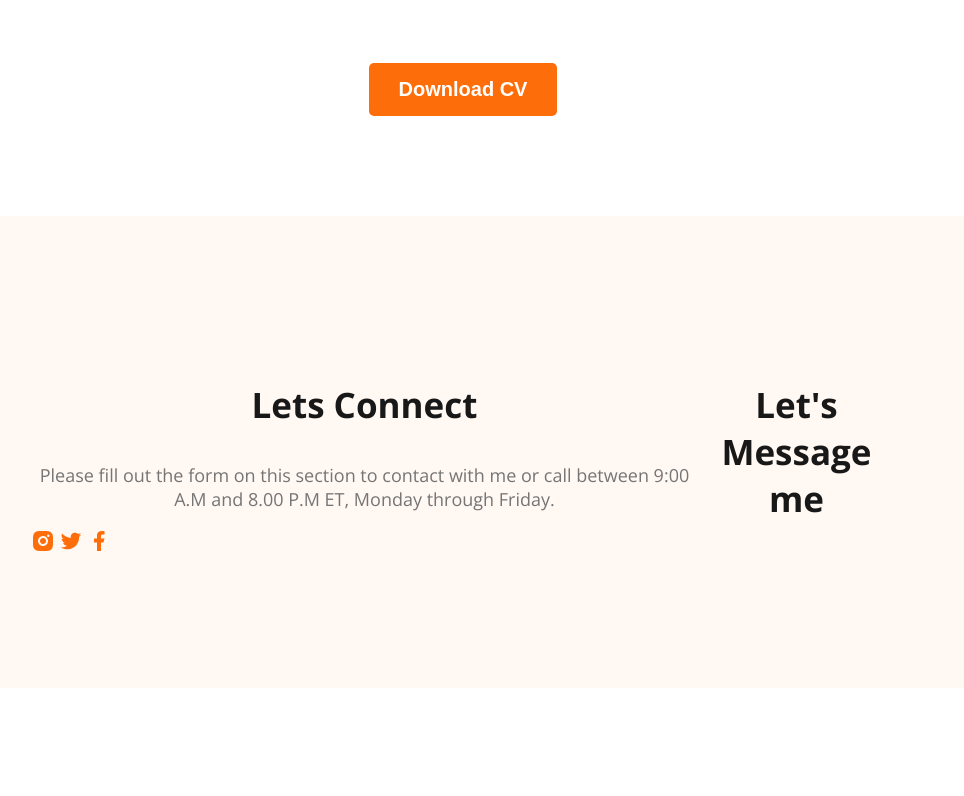
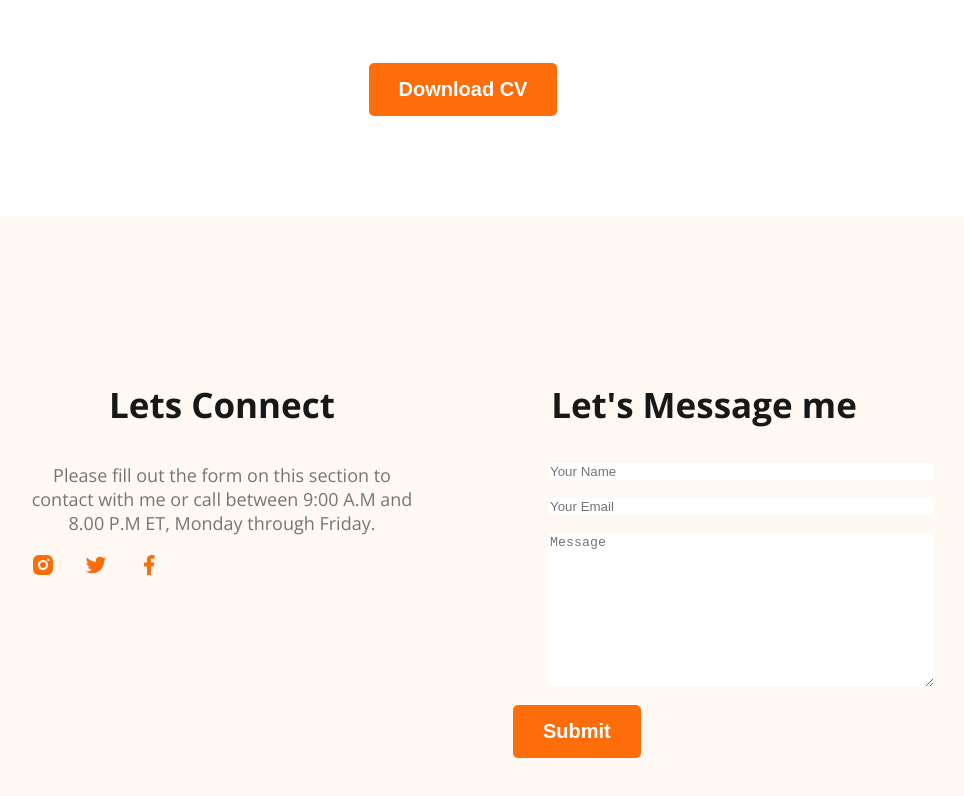
Before and after one commit to MusfiqRabby/webdeveloper-portfolio, a plain HTML site: page index.html in a window 1280 px wide. Shown: the part 3159-3955 px from the top of the page, without its empty margins (177-1141 px from the left). Before the commit the page ends 3855 px from the top, so only its background shows below. Drawn offline with nearby package versions, Linux system fonts and the light colour scheme.

Commit message:
footer section with contact added

```diff
--- a/index.html
+++ b/index.html
@@ -161,10 +161,15 @@
                     <a href=""><img src="images/icons/facebook.png" alt=""></a>
                 </div>
         </div>
+
         <div class="footer-column">
-            <h3 class="section-title">
-                Let's Message me</h3>
-
+            <h3 class="section-title">Let's Message me</h3>
+            <form class="contact" action="">
+             <input type="text" placeholder="Your Name">
+             <input type="email" placeholder="Your Email" id="">
+             <textarea name="" placeholder="Message" id="" cols="30" rows="10"></textarea>
+             <input class="btn-primary" type="submit" value="Submit">
+            </form>
         </div>
    </footer>
 
--- a/styles/portfolio.css
+++ b/styles/portfolio.css
@@ -161,30 +161,49 @@ main section {
   margin-bottom: 10px;
 }
 
-.resume-item-institute{
-    margin-top: 20px;
-    margin-top: 0;
+.resume-item-institute {
+  margin-top: 20px;
+  margin-top: 0;
 }
 
 .resume-item-institute,
 .resume-item-des {
   color: #757575;
-
 }
 
-.resume-container hr{
-    margin: 30px ;
+.resume-container hr {
+  margin: 30px;
 }
 
-.download-cv{
-    text-align: center;
-    margin-top: 50px;
+.download-cv {
+  text-align: center;
+  margin-top: 50px;
 }
 
 /* footer styles  */
-footer{
+footer {
   display: flex;
-  background: #FFF8F3;;
+  gap: 100px;
+  background: #fff8f3;
+  margin-top: 100px;
   padding: 130px 200px;
-  margin-top: 100px;
+
 }
+.footer-column {
+  width: 50%;
+}
+
+.social-links a{
+  margin-right: 25px;
+}
+.contact input[type="text"], .contact input[type="email"],
+textarea {
+  display: block;
+  margin-bottom: 25px;
+  margin: 18px 35px;
+  color: #757575;
+  border-radius: 5px;
+  background: #fff;
+  border: 0;
+  width: 100%;
+}
```
